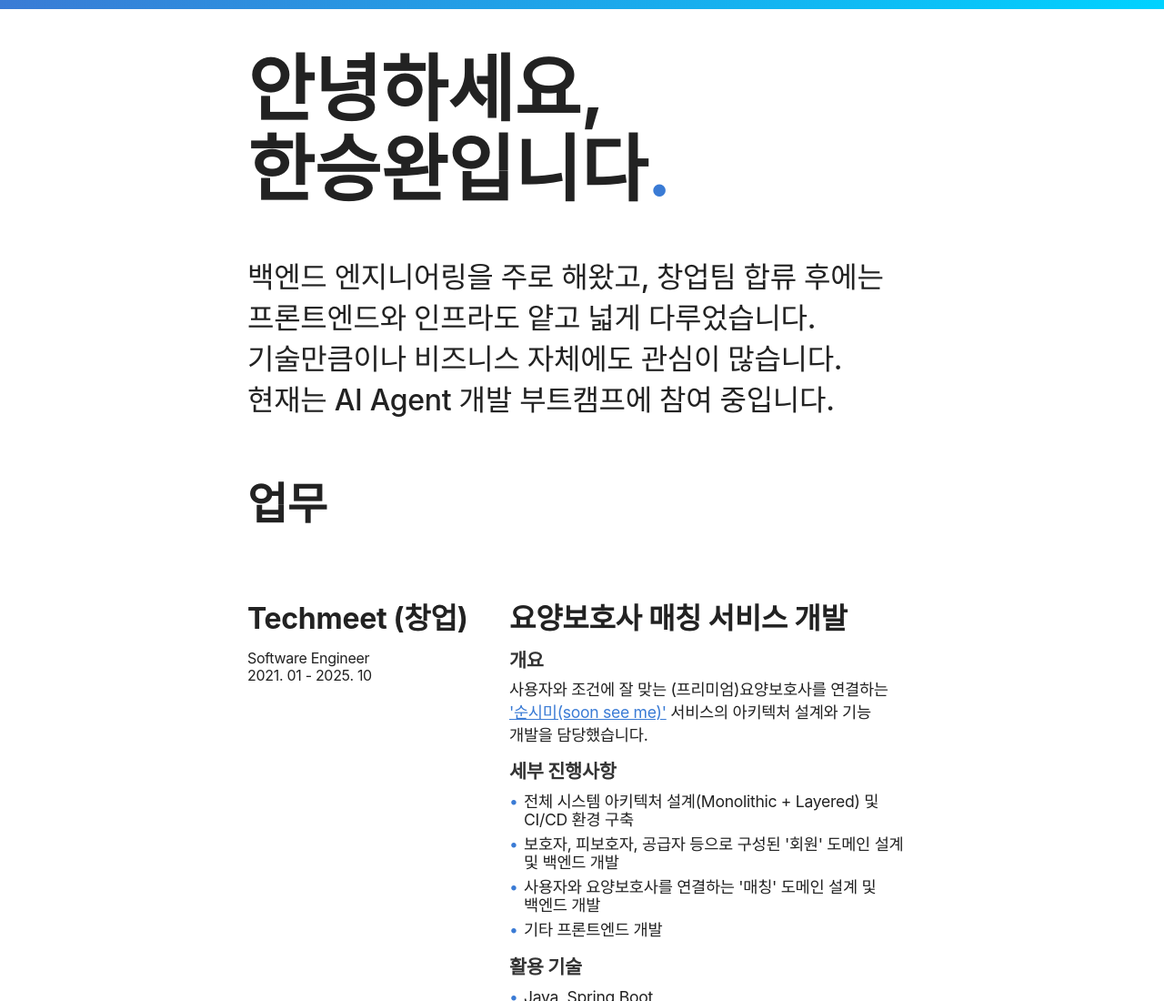
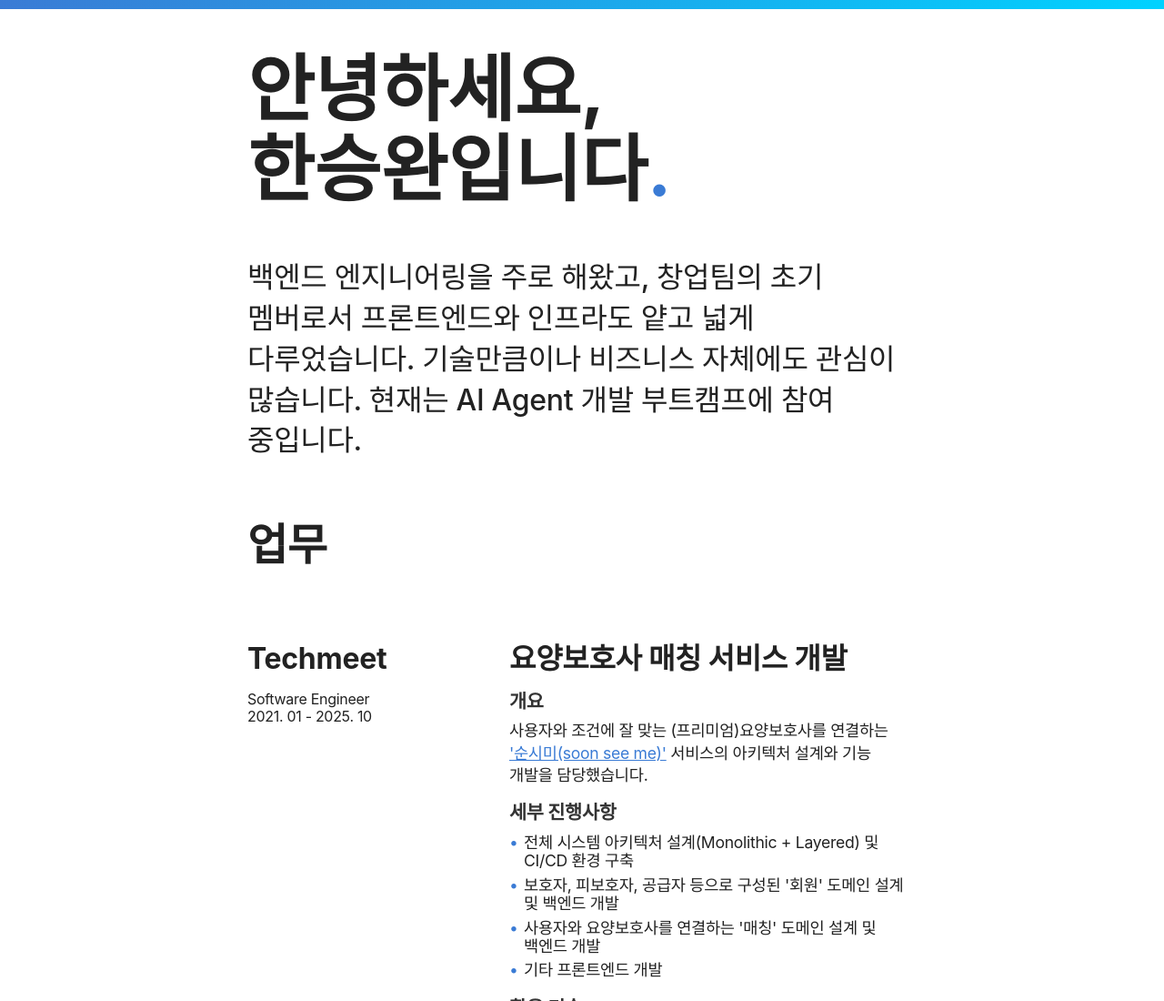
Before and after one commit to han0gu/resume, a website built with Parcel: page src/index.html in a window 1280 px wide. Shown: the top 1100 px of the page at 91% size. Built offline with nearby package versions, Linux system fonts and the light colour scheme; a web font is replaced by a local one.

Commit message:
docs: `창업자`인지 `창업 멤버`인지 헷갈리지 않도록 문구 수정

```diff
--- a/src/index.html
+++ b/src/index.html
@@ -44,7 +44,7 @@
       <section data-analytics-section="intro">
         <h1>안녕하세요,<br />한승완입니다<span class="period-mark">.</span></h1>
         <p class="big-paragraph">
-          백엔드 엔지니어링을 주로 해왔고, 창업팀 합류 후에는 프론트엔드와
+          백엔드 엔지니어링을 주로 해왔고, 창업팀의 초기 멤버로서 프론트엔드와
           인프라도 얕고 넓게 다루었습니다. 기술만큼이나 비즈니스 자체에도 관심이
           많습니다. 현재는 AI Agent 개발 부트캠프에 참여 중입니다.
         </p>
@@ -55,7 +55,7 @@
         <!-- Techmeet -->
         <div class="row">
           <div class="row-left">
-            <h3>Techmeet (창업)</h3>
+            <h3>Techmeet</h3>
             <span class="role">Software Engineer</span>
             <span>
               <time datetime="2021-01-01">2021. 01</time> -
```
